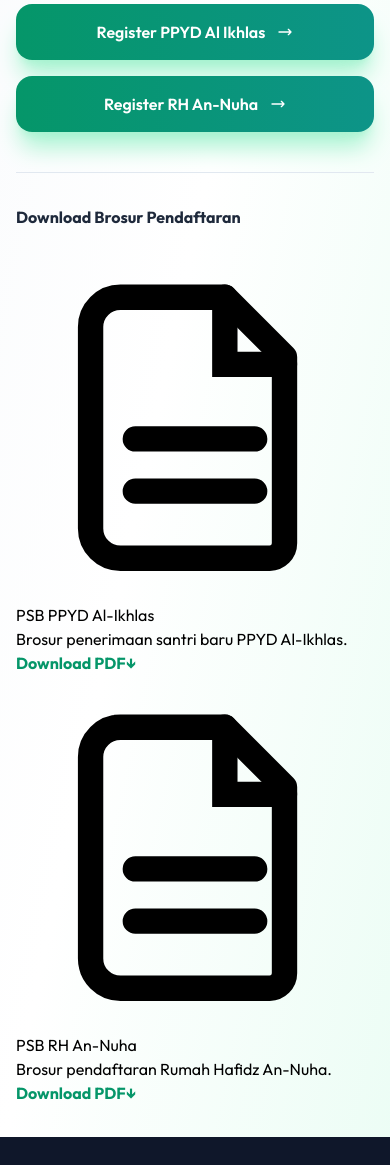
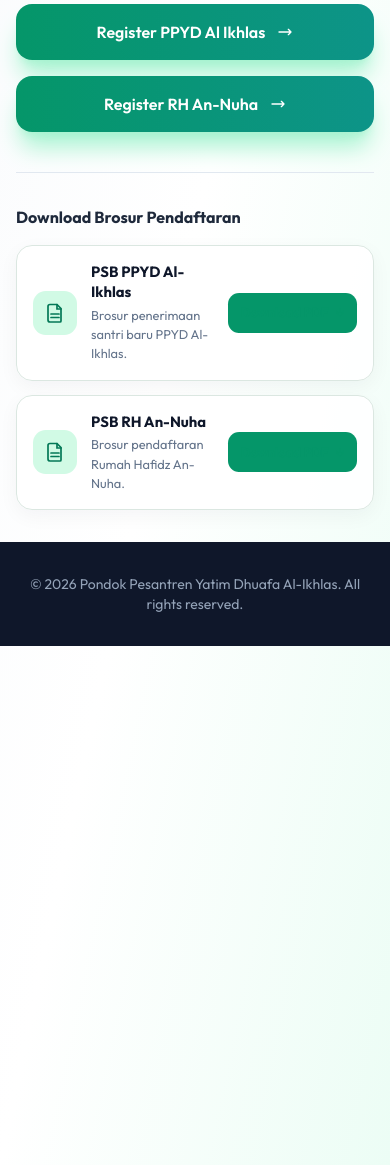
Before and after one commit to ppyd-alikhlas/ppyd-website-utama, a PHP site: page /psb/index.html in a window 390 px wide. Shown: the part 700-1865 px from the top of the page. Run offline with PHP 8.4, Linux system fonts and the light colour scheme; some libraries are stand-ins or nearby versions.

Commit message:
Add responsive styling for PSB brochure download cards

```diff
--- a/psb/css/register.css
+++ b/psb/css/register.css
@@ -113,3 +113,121 @@ a#download-brochure-two {
 }
 
 @view-transition { navigation: auto; }
+
+/* Download brochure cards */
+.brochure-section {
+  width: 100%;
+}
+.brochure-grid {
+  display: grid;
+  grid-template-columns: minmax(0, 1fr);
+  gap: 0.875rem;
+}
+.brochure-card {
+  display: flex;
+  align-items: center;
+  gap: 0.875rem;
+  min-width: 0;
+  padding: 1rem;
+  border: 1px solid #dbe7e1;
+  border-radius: 1rem;
+  background: rgba(255, 255, 255, 0.9);
+  box-shadow: 0 6px 20px rgba(15, 23, 42, 0.045);
+  transition: border-color 180ms ease, box-shadow 180ms ease, transform 180ms ease;
+}
+.brochure-card:hover {
+  border-color: #6ee7b7;
+  box-shadow: 0 10px 26px rgba(15, 118, 110, 0.1);
+  transform: translateY(-2px);
+}
+.brochure-icon {
+  display: grid;
+  place-items: center;
+  flex: 0 0 2.75rem;
+  width: 2.75rem;
+  height: 2.75rem;
+  border-radius: 0.8rem;
+  color: #047857;
+  background: #d1fae5;
+}
+.brochure-icon svg {
+  width: 1.5rem;
+  height: 1.5rem;
+}
+.brochure-copy {
+  flex: 1 1 auto;
+  min-width: 0;
+}
+.brochure-copy h3 {
+  margin: 0 0 0.25rem;
+  color: #0f172a;
+  font-size: 0.925rem;
+  line-height: 1.35;
+  font-weight: 700;
+}
+.brochure-copy p {
+  margin: 0;
+  color: #64748b;
+  font-size: 0.8rem;
+  line-height: 1.5;
+}
+a.brochure-download {
+  display: inline-flex;
+  align-items: center;
+  justify-content: center;
+  gap: 0.45rem;
+  flex: 0 0 auto;
+  padding: 0.65rem 0.8rem;
+  border-radius: 0.7rem;
+  color: #fff;
+  background: #059669;
+  font-size: 0.8rem;
+  font-weight: 700;
+  text-decoration: none;
+  white-space: nowrap;
+  transition: background-color 180ms ease;
+}
+a.brochure-download:hover {
+  color: #fff;
+  background: #047857;
+}
+a.brochure-download:focus-visible {
+  outline: 3px solid #6ee7b7;
+  outline-offset: 3px;
+}
+@media (min-width: 640px) {
+  .brochure-grid {
+    grid-template-columns: repeat(2, minmax(0, 1fr));
+  }
+  .brochure-card {
+    align-items: flex-start;
+    flex-wrap: wrap;
+  }
+  .brochure-copy {
+    flex-basis: calc(100% - 3.75rem);
+  }
+  a.brochure-download {
+    margin-left: 3.625rem;
+  }
+}
+@media (max-width: 380px) {
+  .brochure-card {
+    align-items: flex-start;
+    flex-wrap: wrap;
+  }
+  .brochure-copy {
+    flex: 1 1 calc(100% - 3.75rem);
+  }
+  a.brochure-download {
+    margin-left: 3.625rem;
+  }
+}
+@media (prefers-reduced-motion: reduce) {
+  .brochure-card,
+  a.brochure-download {
+    transition: none;
+  }
+  .brochure-card:hover {
+    transform: none;
+  }
+}
```
